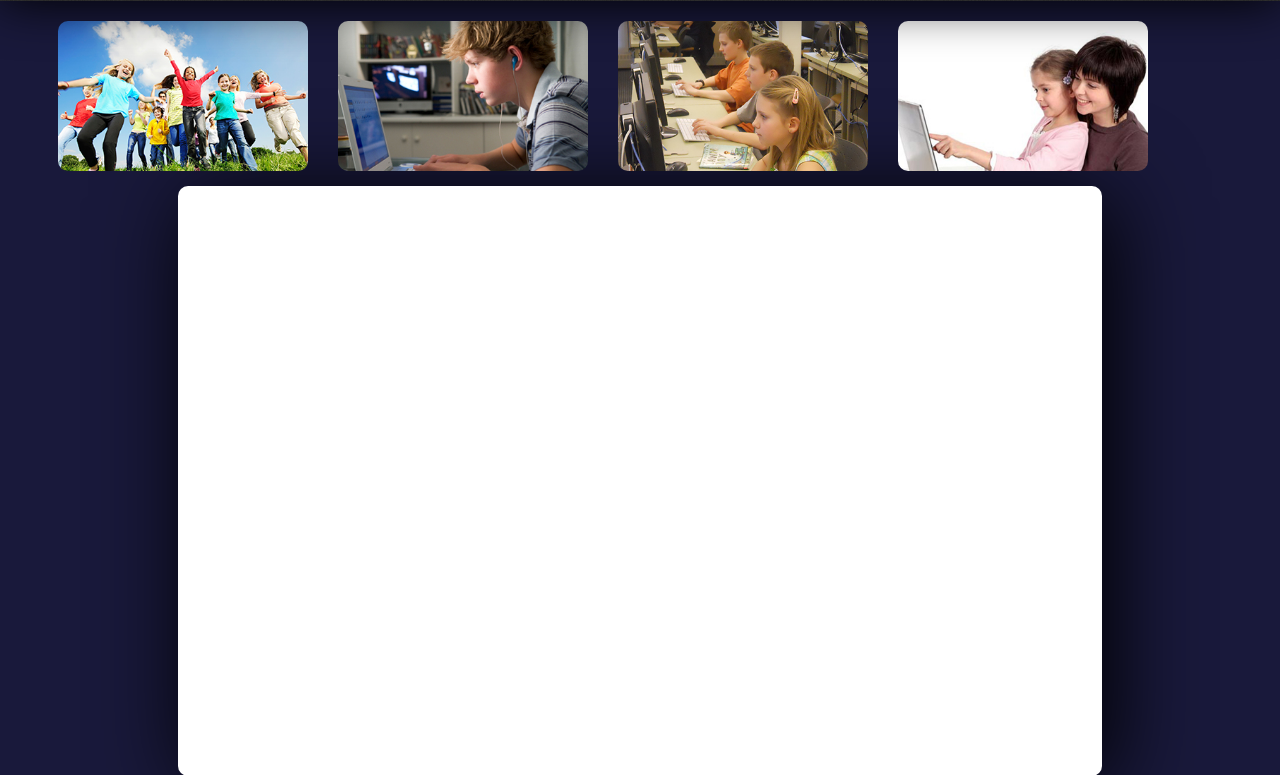
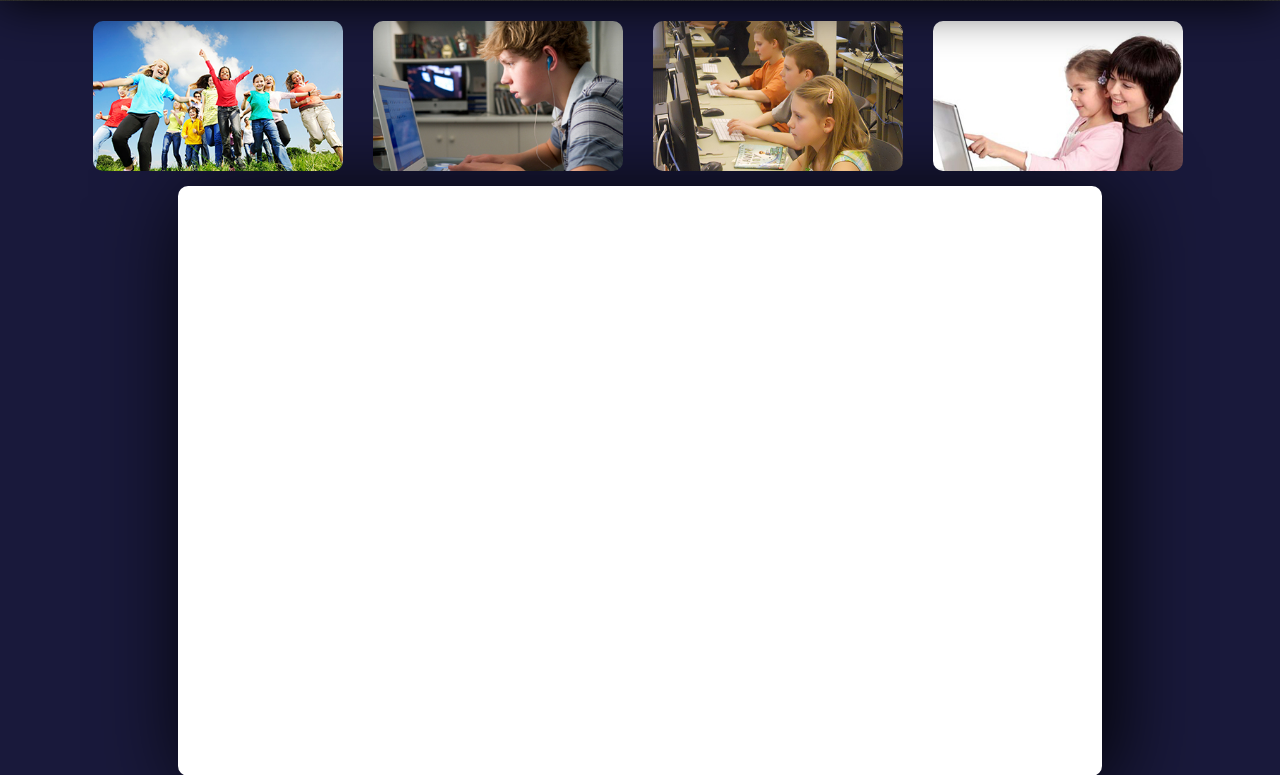
Before and after one commit to jordanbuschman/coen161_final, a PHP site: page / in a window 1280 px wide. Shown: the part 94-869 px from the top of the page. Run offline with PHP 8.4, Linux system fonts and the light colour scheme; some libraries are stand-ins or nearby versions.

Commit message:
centered images

```diff
--- a/mystyles.css
+++ b/mystyles.css
@@ -130,7 +130,7 @@ div#centerpage
 
 #boxholder
 {
-	width: 1250px;
+	width: 1180px;
 	margin: 0 auto;
 }
 
```
